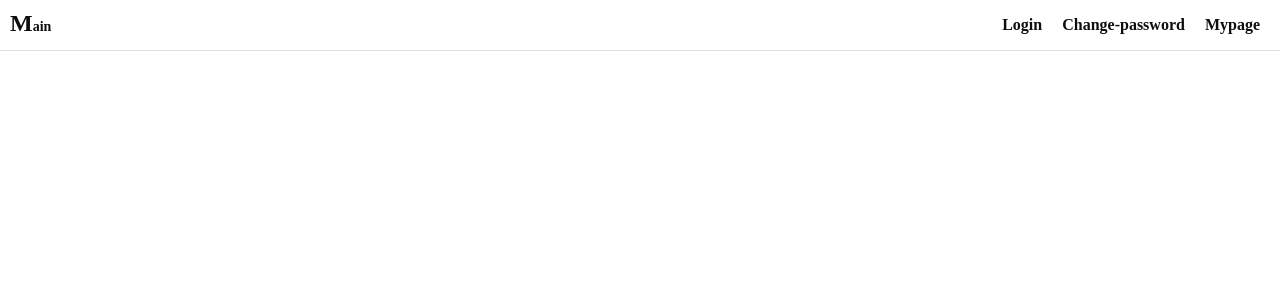
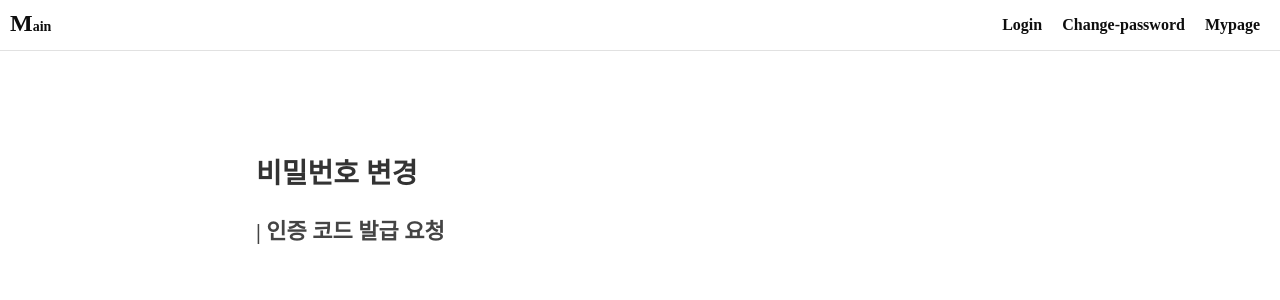
Before and after one commit to jkparkGH/test-sample-vue, a Vue app: page /change-password in a window 1280 px wide. Shown: the top 300 px of the page. Built offline with nearby package versions, Linux system fonts and the light colour scheme.

Commit message:
- 비밀번호 변경 개별 페이지 컴포넌트 기본 세팅 && router 설정

```diff
--- a/src/App.vue
+++ b/src/App.vue
@@ -19,5 +19,15 @@ export default class App extends Vue {}
 .router-view-container {
   padding-top: 100px;
   padding-left: 20%;
+  h1 {
+    font-size: 28px;
+    padding-bottom: 22px;
+    color: #333;
+  }
+  h3 {
+    font-size: 22px;
+    padding-bottom: 16px;
+    color: #444;
+  }
 }
 </style>
--- /dev/null
+++ b/src/components/change-password/PatchNewPassword.vue
@@ -0,0 +1,12 @@
+<template>
+  <div>PatchNewPassword</div>
+</template>
+
+<script lang="ts">
+import { Component, Vue } from 'vue-property-decorator';
+
+@Component({
+  components: {}
+})
+export default class PatchNewPassword extends Vue {}
+</script>
--- /dev/null
+++ b/src/components/change-password/RequestEmailAuth.vue
@@ -0,0 +1,13 @@
+<template>
+  <section>
+    <h3>| 인증 코드 발급 요청</h3>
+    <div></div>
+  </section>
+</template>
+
+<script lang="ts">
+import { Component, Vue } from 'vue-property-decorator';
+
+@Component
+export default class RequestEmailAuth extends Vue {}
+</script>
--- /dev/null
+++ b/src/components/change-password/VerifyEmailAuth.vue
@@ -0,0 +1,12 @@
+<template>
+  <div>VerifyEmailAuth</div>
+</template>
+
+<script lang="ts">
+import { Component, Vue } from 'vue-property-decorator';
+
+@Component({
+  components: {}
+})
+export default class VerifyEmailAuth extends Vue {}
+</script>
--- a/src/router/index.ts
+++ b/src/router/index.ts
@@ -18,7 +18,27 @@ const routes: Array<RouteConfig> = [
   {
     path: '/change-password',
     name: 'ChangePassword',
-    component: () => import('../views/ChangePassword.vue')
+    component: () => import('../views/ChangePassword.vue'),
+    children: [
+      {
+        path: '',
+        name: 'RequestEmailAuth',
+        component: () =>
+          import('../components/change-password/RequestEmailAuth.vue')
+      },
+      {
+        path: 'auth',
+        name: 'VerifyEmailAuth',
+        component: () =>
+          import('../components/change-password/VerifyEmailAuth.vue')
+      },
+      {
+        path: 'patch',
+        name: 'PatchNewPassword',
+        component: () =>
+          import('../components/change-password/PatchNewPassword.vue')
+      }
+    ]
   },
   {
     path: '/Mypage',
--- a/src/views/ChangePassword.vue
+++ b/src/views/ChangePassword.vue
@@ -1,12 +1,13 @@
 <template>
-  <div></div>
+  <div>
+    <h1>비밀번호 변경</h1>
+    <router-view />
+  </div>
 </template>
 
 <script lang="ts">
 import { Component, Vue } from 'vue-property-decorator';
 
-@Component({
-  components: {}
-})
+@Component
 export default class ChangePassword extends Vue {}
 </script>
--- a/src/views/Main.vue
+++ b/src/views/Main.vue
@@ -1,7 +1,5 @@
 <template>
-  <div>
-    <Welcome />
-  </div>
+  <Welcome />
 </template>
 
 <script lang="ts">
```
Also changed, not shown: 1 other file (tests, documents, lock files or other folders).
